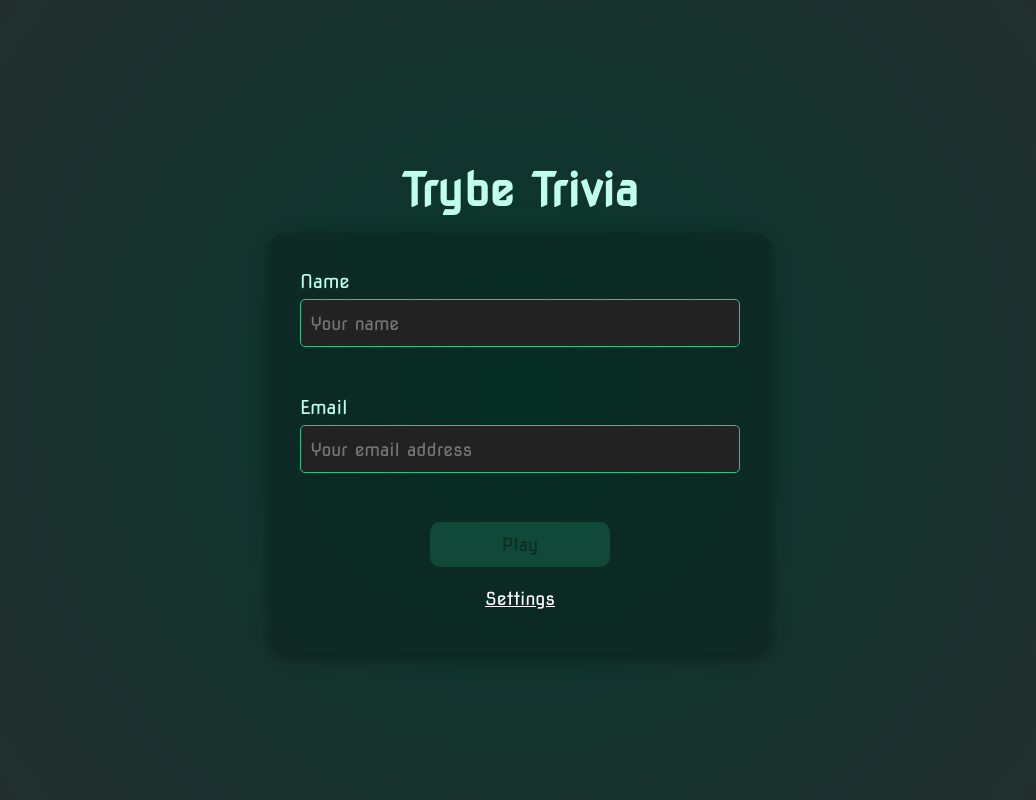
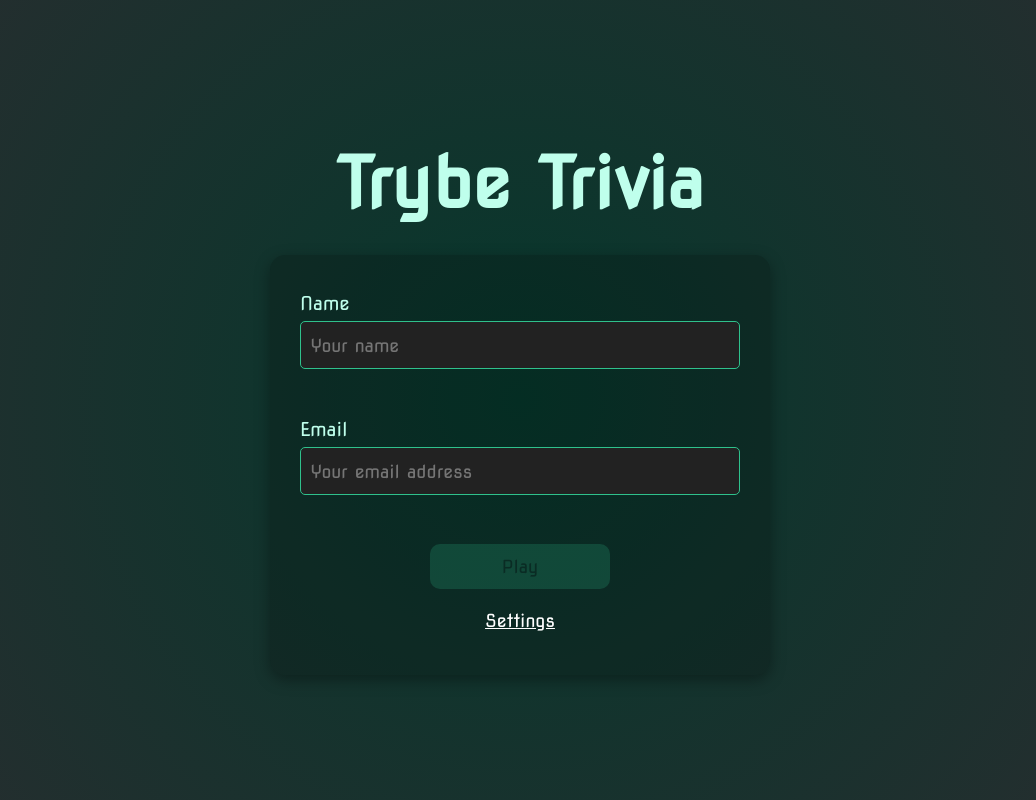
Before and after one commit to guarize/react-trivia-game, a React (Create React App) app: page / in a window 1280 px wide. Shown: the whole page, without its empty margins (120-1156 px from the left). Built offline with nearby package versions, Linux system fonts and the light colour scheme.

Commit message:
[style] css changes

```diff
--- a/src/styles/Login.css
+++ b/src/styles/Login.css
@@ -11,7 +11,8 @@
 }
 
 .login-wrapper h1 {
-  font-size: 45px;
+  font-size: 70px;
+  margin-bottom: 30px;
 }
 
 .login-form {
--- a/src/styles/Trivia.css
+++ b/src/styles/Trivia.css
@@ -57,7 +57,7 @@
 
 .answers-container button, .btn-next {
   background-color: transparent;
-  border: 1px solid rgb(13, 117, 180);
+  border: 1px solid rgb(13, 250, 240);
   border-radius: 40px;
   box-shadow: rgba(0, 0, 0, 0.35) 0 5px 15px;
   color: #eee;
@@ -117,13 +117,11 @@
 .red-border {
   background-color: #3f0d12;
   background-image: linear-gradient(315deg, #3f0d12 0%, #a71d31 74%);
-  border: none;
 }
 
 .green-border {
   background-color: #63d471;
   background-image: linear-gradient(315deg, #63d471 0%, #233329 74%);
-  border: none;
 }
 
 .question p {
```
